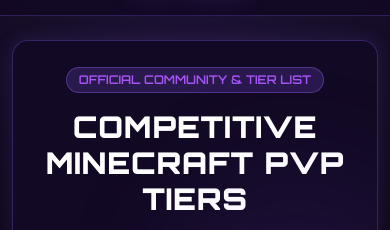
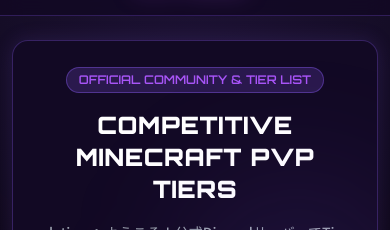
Before and after one commit to Kazerei/Kazerei.github.io, a plain HTML site: page index.html in a window 390 px wide. Shown: the part 49-279 px from the top of the page. Drawn offline with nearby package versions, Linux system fonts and the light colour scheme.

Commit message:
Update index.html

```diff
--- a/index.html
+++ b/index.html
@@ -4,7 +4,7 @@
   <meta charset="UTF-8">
   <meta name="viewport" content="width=device-width, initial-scale=1.0">
   <title>clytiers | Official Tier List & Community</title>
-  <!-- サイトを開いたときのアイコン（IMG_5686.pngを指定） -->
+  <!-- サイトのアイコン -->
   <link rel="icon" href="./IMG_5686.png" type="image/png">
 
   <script src="https://cdn.tailwindcss.com"></script>
@@ -152,7 +152,7 @@
         <div class="inline-block px-3 py-1 rounded-full bg-brand-purple/20 border border-brand-purple/40 text-brand-lightPurple font-orbitron text-xs mb-4">
           OFFICIAL COMMUNITY & TIER LIST
         </div>
-        <h1 class="text-3xl sm:text-5xl font-black font-orbitron text-white tracking-wide mb-4">
+        <h1 class="text-2xl sm:text-5xl font-black font-orbitron text-white tracking-wide mb-4">
           COMPETITIVE MINECRAFT PVP TIERS
         </h1>
         <p class="text-gray-400 max-w-2xl mx-auto text-sm sm:text-base mb-6 leading-relaxed" data-i18n="hero_desc">
```
